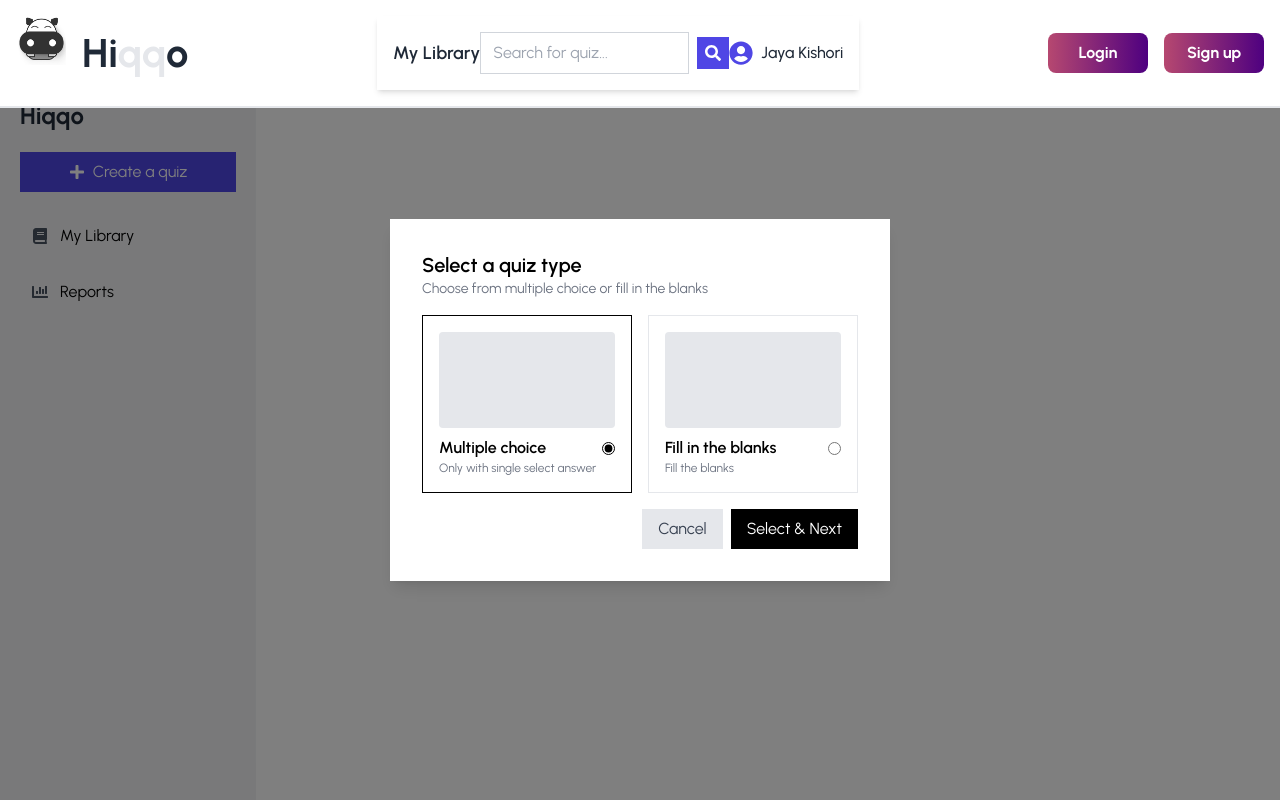
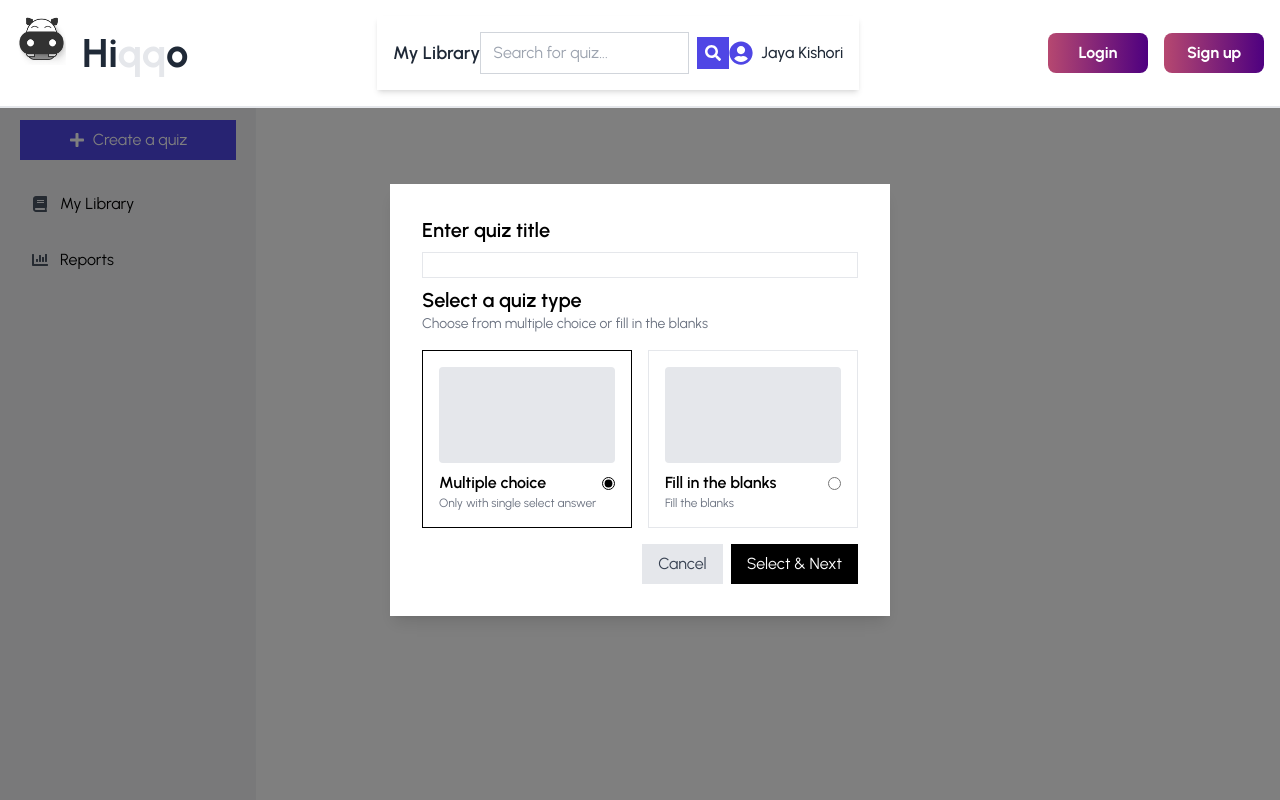
Before and after one commit to shaayar/Hiqqo-Quiz, a React (Vite) app: page /dashboard in a window 1280 px wide. Both pictures are taken after a click on the button "Open Modal". Shown: the top 800 px of the page. Built offline with nearby package versions, Linux system fonts and the light colour scheme.

Commit message:
sidebar open model added

```diff
--- a/src/components/Common/Sidebar.jsx
+++ b/src/components/Common/Sidebar.jsx
@@ -1,13 +1,12 @@
 import React from "react";
 import { FaBook, FaChartBar, FaSignOutAlt, FaPlus } from "react-icons/fa";
+import QuizTypeModal from "../Dashboard/SelectQuizType";
 
-const Sidebar = () => {
+const Sidebar = ({ onCreateQuiz })  => {
   return (
     <aside className="w-64 bg-gray-100 h-screen p-5 flex flex-col justify-between fixed">
       <div>
-        <h2 className="text-2xl font-bold text-gray-800">Hiqqo</h2>
-
-        <button className="flex items-center justify-center bg-indigo-600 text-white w-full py-2 mt-5 rounded-md">
+        <button className="flex items-center justify-center bg-indigo-600 text-white w-full py-2 mt-5 rounded-md"  onClick={onCreateQuiz}>
           <FaPlus className="mr-2" /> Create a quiz
         </button>
 
@@ -22,7 +21,6 @@ const Sidebar = () => {
           </ul>
         </nav>
       </div>
-
       <button className="flex items-center text-red-600 p-3">
         <FaSignOutAlt className="mr-3" /> Logout
       </button>
--- a/src/components/Dashboard/Dashboard.jsx
+++ b/src/components/Dashboard/Dashboard.jsx
@@ -1,14 +1,18 @@
 import React from "react";
 import Sidebar from "../Common/Sidebar";
 import App from "./SelectQuizType";
+import { useState } from "react";
 
 function Dashboard() {
+
+  const [isModalOpen, setIsModalOpen] = useState(false);
+
   return (
     <div className="flex">
-      <Sidebar />
+      <Sidebar onCreateQuiz={() => setIsModalOpen(true)} />
       <div className="ml-64 w-full">
         <div className="p-5">
-        <App/>
+        <App isOpen={isModalOpen} onClose={() => setIsModalOpen(false)} />
         </div>
       </div>
     </div>
--- a/src/components/Dashboard/SelectQuizType.jsx
+++ b/src/components/Dashboard/SelectQuizType.jsx
@@ -2,12 +2,28 @@ import React, { useState } from "react";
 
 const QuizTypeModal = ({ isOpen, onClose }) => {
   const [selectedQuizType, setSelectedQuizType] = useState("multiple-choice");
+  const [quizTitle, setQuizTitle] = useState("");
+  const [error, setError] = useState("");
 
   if (!isOpen) return null;
 
+  const handleSubmit= async (e)=>{
+    e.preventDefault();
+    try {
+      // todo:write logic for sent request to quiz create API
+    } catch (error) {
+      console.log("errro whle login", error);
+        setError(error.message);
+    }
+  }
+
   return (
     <div className="fixed inset-0 flex items-center justify-center bg-black bg-opacity-50">
+
       <div className="bg-white p-8 rounded-lg shadow-lg w-[500px]">
+
+      <h2 className="text-xl font-semibold">Enter quiz title</h2>
+      <input type="text" name="quiz-title" className="pl-2 m-2 ml-0 border rounded-lg cursor-pointer w-full" onChange={(e)=>setQuizTitle(e.target.value)} value={quizTitle} />
         <h2 className="text-xl font-semibold">Select a quiz type</h2>
         <p className="text-gray-500 text-sm">
           Choose from multiple choice or fill in the blanks
@@ -40,8 +56,13 @@ const QuizTypeModal = ({ isOpen, onClose }) => {
 
         <div className="flex justify-end space-x-2 mt-4">
           <button onClick={onClose} className="px-4 py-2 text-gray-700 bg-gray-200 rounded-lg">Cancel</button>
-          <button className="px-4 py-2 bg-black text-white rounded-lg">Select & Next</button>
+          <button className="px-4 py-2 bg-black text-white rounded-lg" onClick={handleSubmit}>Select & Next</button>
         </div>
+        {error && (
+              <div className="mb-4 p-2 m-2 bg-red-100 border border-red-400 text-red-700 rounded">
+                {error}
+              </div>
+        )}
       </div>
     </div>
   );
```
